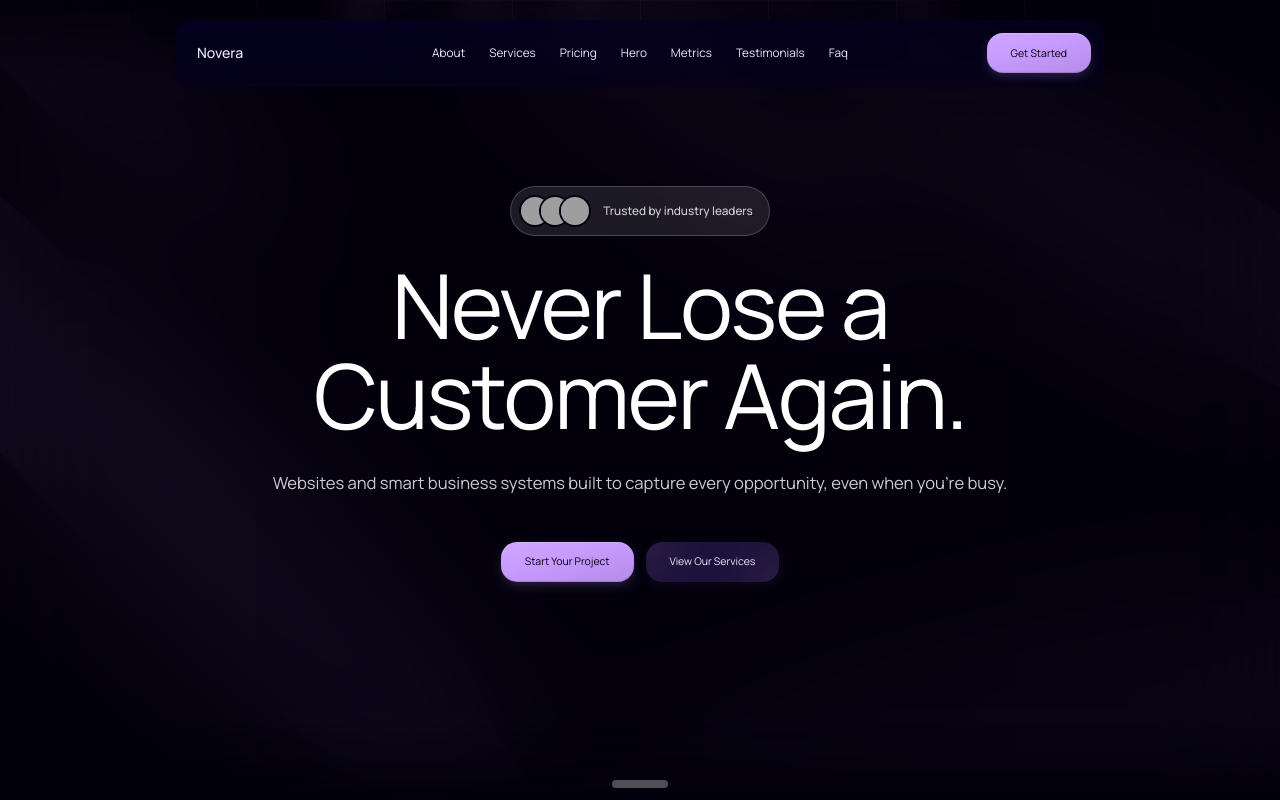
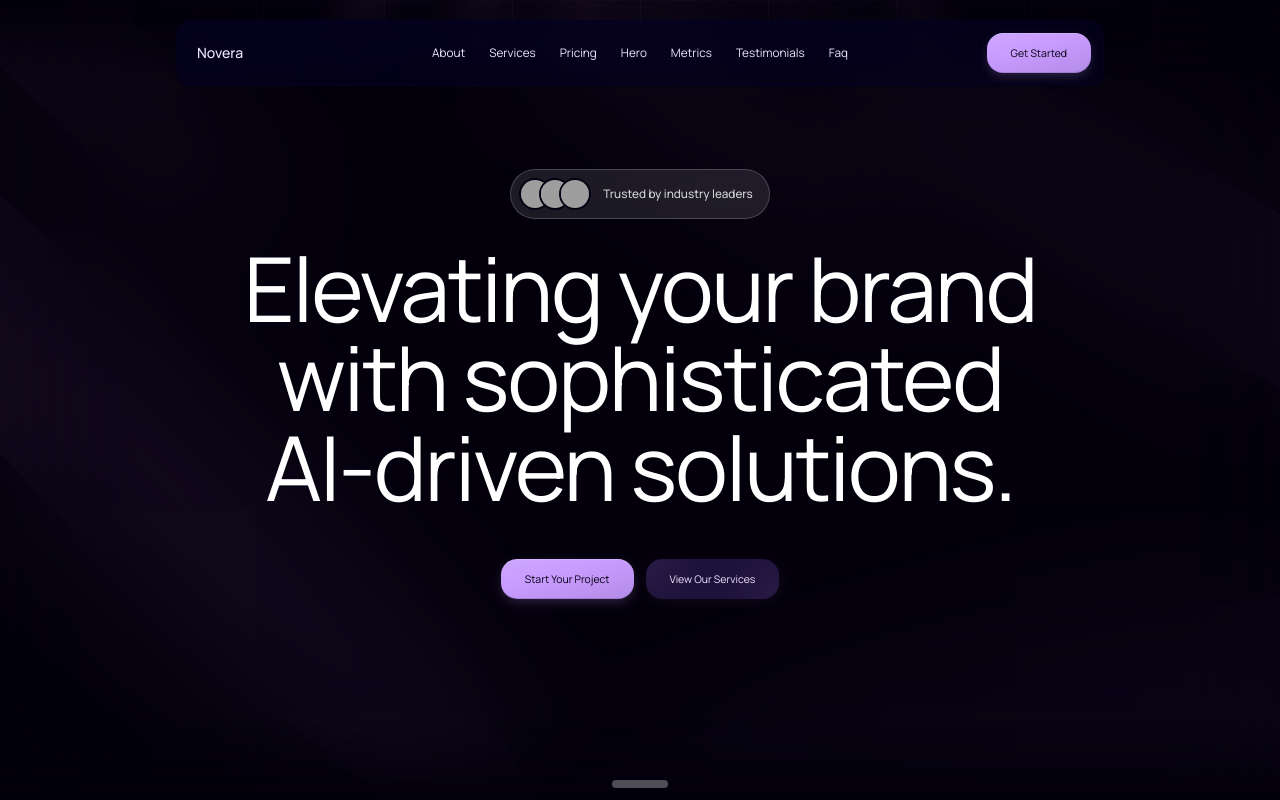
Before and after one commit to dmytro-webild/3ee24696-e440-4f0a-9ec9-90a9e808aae2, a React (Vite) app: page / in a window 1280 px wide. Shown: the top 800 px of the page. Built offline with nearby package versions, Linux system fonts and the light colour scheme; grey boxes are pictures that could not be loaded; a web font is replaced by a local one.

Commit message:
Switch to version 15: modified src/pages/HomePage/sections/Hero.tsx

```diff
--- a/src/pages/HomePage/sections/Hero.tsx
+++ b/src/pages/HomePage/sections/Hero.tsx
@@ -7,7 +7,6 @@ import ImageOrVideo from "@/components/ui/ImageOrVideo";
 import AvatarGroup from "@/components/ui/AvatarGroup";
 import HeroBackgroundSlot from "@/components/ui/HeroBackgroundSlot";
 import AuroraBackground from "@/components/ui/AuroraBackground";
-import CursorTrail from "@/components/ui/CursorTrail";
 
 const avatarsSrc = [
   "http://img.b2bpic.net/free-photo/confident-pretty-young-woman-looking-camera_1262-16156.jpg",
@@ -49,9 +48,8 @@ const HeroInline = () => {
     >
       <HeroBackgroundSlot />
       <AuroraBackground position="absolute" />
-      <CursorTrail color={{ r: 200, g: 155, b: 255 }} />
 
-      <div className="absolute inset-0 bg-black/30 pointer-events-none" />
+      <div className="absolute inset-0 bg-black/30" />
 
       <div className="relative z-10 flex-1 flex items-center justify-center pb-8">
         <div className="flex flex-col items-center gap-6 w-content-width mx-auto text-center text-white">
@@ -71,7 +69,7 @@ const HeroInline = () => {
             transition={{ staggerChildren: 0.1, delayChildren: 0.25 }}
           >
             {(() => {
-              const titleWords = "Never Lose a Customer Again.".split(" ");
+              const titleWords = "Elevating your brand with sophisticated AI-driven solutions.".split(" ");
               const highlightWords = undefined ? undefined.split(" ") : [];
               const allWords = [...titleWords, ...highlightWords];
 
@@ -95,15 +93,6 @@ const HeroInline = () => {
               });
             })()}
           </motion.h1>
-
-          <motion.p
-            className="text-xl md:text-2xl text-white/80 max-w-3xl mt-2"
-            initial={{ opacity: 0, y: 20 }}
-            animate={{ opacity: 1, y: 0 }}
-            transition={{ duration: 1, delay: 0.8, ease: [0.25, 0.1, 0.25, 1] }}
-          >
-            Websites and smart business systems built to capture every opportunity, even when you're busy.
-          </motion.p>
 
           <div className="flex flex-wrap justify-center gap-3 mt-6">
             <motion.div
```
